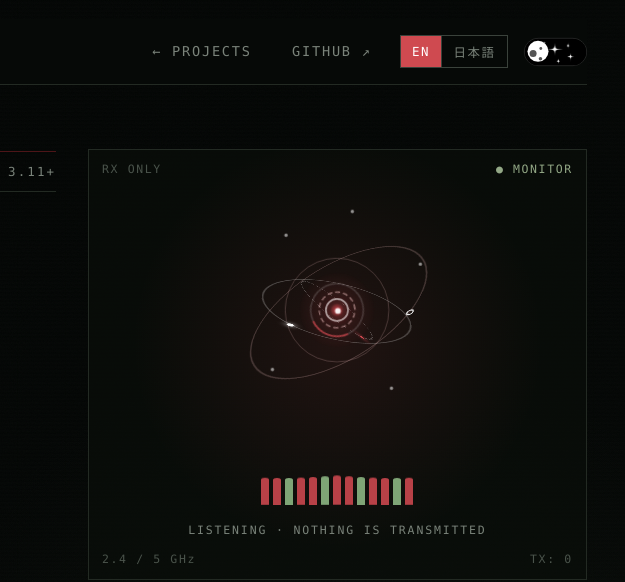
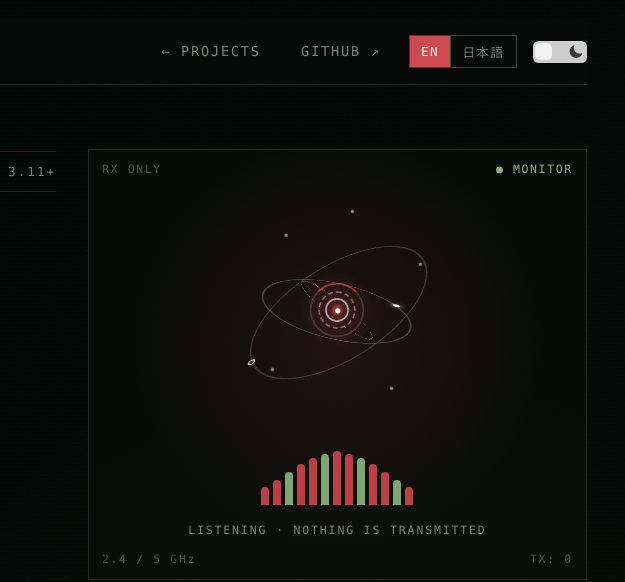
Before and after one commit to sudoxs/sudoxsweb, a plain HTML site: page projects/airwarden/index.html in a window 1280 px wide. Shown: the top 582 px of the page, 655-1280 px from the left. Drawn offline with Linux system fonts and the light colour scheme.

Commit message:
AirWarden page: static radar, lava and repo card; archive theme switch
- Radar panel (orbits, signal meter), lava-lamp panel and the repo card
  are now still images: no animations, no hover motion
- Replace the day/night switch with the same theme toggle as the
  archive home page

Co-Authored-By: Claude Opus 5.5 <noreply@anthropic.com>

```diff
--- a/projects/airwarden/index.html
+++ b/projects/airwarden/index.html
@@ -125,46 +125,27 @@ html.theme-light .site-header{background:rgba(243,241,236,.97)}
 .lang-switch button:hover{color:var(--ink-bright)}
 .lang-switch button[aria-pressed="true"]{background:var(--danger-bright);color:#fff}
 
-/* ── uiverse: CacaceRoberto/horrible-swan-62 — day/night switch (scaled, theme-bound) ── */
-.tsw-holder{width:63px;height:28px;position:relative;flex-shrink:0}
-.tsw{position:absolute;top:0;left:0;display:inline-block;width:90px;height:40px;border:1px solid rgb(58,58,58);border-radius:22px;transform:scale(.7);transform-origin:top left;cursor:pointer}
-.tsw input{opacity:0;width:0;height:0}
-.tsw-slider{position:absolute;inset:0;background-color:black;border-radius:20px;transition:.4s;overflow:hidden;z-index:2}
-.tsw-slider:before{position:absolute;content:"";height:30px;width:30px;left:4px;bottom:5px;background-color:white;transition:1s;border-radius:50%;overflow:hidden}
-.tsw-moons{position:absolute;opacity:1;transition:1s}
-.tsw-hole{position:absolute;border-radius:50%;background-color:rgb(85,85,85)}
-.tsw-hole:nth-child(1){height:5px;width:5px;top:26px;left:20px}
-.tsw-hole:nth-child(2){height:10px;width:10px;top:16px;left:7px}
-.tsw-hole:nth-child(3){height:4px;width:4px;top:12px;left:21px}
-.tsw input:checked + .tsw-slider{background-color:#62cff0}
-.tsw input:checked + .tsw-slider:before{transform:translateX(52px);background-color:orange}
-.tsw input:checked + .tsw-slider .tsw-moons{transform:translateX(52px);opacity:0}
-.tsw-stars{position:absolute;right:6px;top:0;bottom:0;width:60px;transition:1s;transform:translateY(0)}
-.tsw-star{position:absolute;fill:white;animation:tsw-twinkle 2s infinite}
-.tsw-star:nth-child(1){top:5px;right:29px;width:20px;animation-delay:.3s}
-.tsw-star:nth-child(2){top:18px;right:9px;width:15px}
-.tsw-star:nth-child(3){top:5px;right:15px;width:10px;animation-delay:.6s}
-.tsw-star:nth-child(4){top:26px;right:28px;width:12px;animation-delay:.9s}
-.tsw-star:nth-child(5){top:2px;right:50px;width:8px;animation-delay:1.2s}
-.tsw input:checked + .tsw-slider .tsw-stars{transform:translateY(-32px);opacity:0}
-@keyframes tsw-twinkle{0%{transform:scale(1)}40%{transform:scale(1.2)}80%{transform:scale(.8)}100%{transform:scale(1)}}
-.tsw-clouds,.tsw-bclouds{position:absolute;left:6px;top:0;bottom:0;width:20px;transition:1s;transform:translateX(-55px)}
-.tsw-bclouds{opacity:0;z-index:0}
-.tsw-bcloud{position:absolute;width:20px;height:20px;background-color:#555;opacity:60%;border-radius:50%;animation:tsw-cloud 6s infinite;animation-delay:1s}
-.tsw-bcloud:nth-child(1){top:1px;right:3px}
-.tsw-bcloud:nth-child(2){top:15px;left:9px}
-.tsw-bcloud:nth-child(3){top:20px;left:27px}
-.tsw input:checked + .tsw-slider .tsw-bclouds{transform:translateX(32px);opacity:1}
-.tsw-cloud{position:absolute;width:20px;height:20px;background-color:white;border-radius:50%;z-index:1;animation:tsw-cloud 6s infinite}
-.tsw-cloud:nth-child(1){top:0;height:21px;width:21px;right:14px}
-.tsw-cloud:nth-child(2){height:25px;width:25px;top:14px;right:6px}
-.tsw-cloud:nth-child(3){height:23px;width:23px;top:28px;left:4px}
-.tsw-cloud:nth-child(4){top:26px;left:20px}
-.tsw-cloud:nth-child(5){top:30px;left:30px}
-.tsw-cloud:nth-child(6){top:27px;left:46px}
-.tsw-cloud:nth-child(7){top:31px;left:58px}
-.tsw input:checked + .tsw-slider .tsw-clouds{transform:translateX(32px);opacity:1}
-@keyframes tsw-cloud{0%{transform:translateX(-32px)}40%{transform:translateX(-36px)}80%{transform:translateX(-28px)}100%{transform:translateX(-32px)}}
+/* ── theme switch — same component as the archive home page ── */
+.theme-switch{position:relative;display:flex;justify-content:center;direction:rtl}
+#theme-checkbox{display:none}
+#theme-checkbox + label{
+    font-size:1.35rem;height:1em;width:2.5em;border-radius:.25em;
+    cursor:pointer;display:flex;justify-content:space-between;
+    background-color:#cecece;position:relative;transition:background-color .3s ease;
+}
+#theme-checkbox:checked + label{background-color:#3a3a3a}
+#theme-checkbox + label:active{transform:scale(.85);transition:transform .2s}
+#theme-checkbox + label div{
+    width:.8em;height:.8em;border-radius:inherit;
+    position:absolute;top:.1em;left:.1em;z-index:10;
+    transition:.5s cubic-bezier(1,.33,.11,1.34);
+    background-color:#f2f2f2;
+}
+#theme-checkbox:checked + label div{left:1.6em;background-color:#212121}
+#theme-checkbox + label span{display:flex}
+#theme-checkbox + label svg{display:inline-block;height:1em;width:1em;padding:.15em;box-sizing:border-box}
+#theme-checkbox + label span:first-of-type{color:#3a3a3a}
+#theme-checkbox + label span:last-of-type{color:#cecece}
 
 /* ═══════════════════════ HERO ═══════════════════════ */
 .hero{
@@ -221,49 +202,39 @@ html.theme-light .hero::before{color:rgba(0,0,0,.035)}
 .hv-corner.tl{top:.6rem;left:.8rem}.hv-corner.tr{top:.6rem;right:.8rem;color:var(--signal)}
 .hv-corner.bl{bottom:.6rem;left:.8rem}.hv-corner.br{bottom:.6rem;right:.8rem}
 
-/* ── uiverse: r0n-dev/stupid-owl-56 — orbital loader as an "RF radar" (trimmed: core + 3 orbits, composited animations only) ── */
+/* ── uiverse: r0n-dev/stupid-owl-56 — orbital loader as an "RF radar" (static: core + 3 orbits) ── */
 .orbital-wrap{position:relative;z-index:2;width:250px;height:250px;display:flex;align-items:center;justify-content:center}
 .orbital-loader{position:relative;width:140px;height:140px;margin:auto;display:flex;align-items:center;justify-content:center;perspective:800px;transform-style:preserve-3d;transform:scale(1.7)}
 .orbital-loader *{box-sizing:border-box;transform-style:preserve-3d}
 .core-system{position:absolute;width:10px;height:10px;display:flex;align-items:center;justify-content:center}
-.core-micro-center{position:absolute;width:3px;height:3px;background-color:rgb(var(--orb));border-radius:50%;box-shadow:0 0 6px 1px rgba(var(--neon-a),.9);animation:corePulse 3.7s ease-in-out infinite alternate}
+.core-micro-center{position:absolute;width:3px;height:3px;background-color:rgb(var(--orb));border-radius:50%;box-shadow:0 0 6px 1px rgba(var(--neon-a),.9);}
 .core-inner-glow{position:absolute;width:8px;height:8px;border-radius:50%;background:radial-gradient(circle,rgba(var(--neon-a),.9) 0%,rgba(var(--orb),0) 70%)}
 .core-thin-ring{position:absolute;width:14px;height:14px;border:1px solid rgba(var(--orb),.6);border-radius:50%}
-.core-secondary-ring{position:absolute;width:22px;height:22px;border:1px dashed rgba(var(--orb2),.45);border-radius:50%;animation:spinCounterClockwise 6.3s linear infinite}
-.core-outer-ring{position:absolute;width:32px;height:32px;border:1px solid rgba(var(--orb),.15);border-top-color:rgba(var(--neon-a),.7);border-radius:50%;animation:spinClockwise 9s linear infinite}
+.core-secondary-ring{position:absolute;width:22px;height:22px;border:1px dashed rgba(var(--orb2),.45);border-radius:50%}
+.core-outer-ring{position:absolute;width:32px;height:32px;border:1px solid rgba(var(--orb),.15);border-top-color:rgba(var(--neon-a),.7);border-radius:50%}
 .core-halo{position:absolute;width:44px;height:44px;border-radius:50%;background:radial-gradient(circle,rgba(var(--neon-a),.18) 0%,rgba(var(--orb),0) 75%)}
-.radar-ping{position:absolute;width:150px;height:150px;border-radius:50%;border:1px solid rgba(var(--orb2),.55);transform:scale(.05);opacity:0;animation:radarPing 4s ease-out infinite}
 .orbit-system{position:absolute;display:flex;align-items:center;justify-content:center;border-radius:50%}
 .orbit-path{position:absolute;width:100%;height:100%;border-radius:50%;pointer-events:none}
 .orbit-object-wrapper{position:absolute;width:100%;height:100%;border-radius:50%}
 .orbit-object{position:absolute;top:50%;left:100%;transform:translate(-50%,-50%)}
 .orbit-1{width:90px;height:90px;transform:rotateX(68deg) rotateY(12deg)}
 .orbit-1 .orbit-path{border:1px solid rgba(var(--orb),.22)}
-.orbit-1 .orbit-object-wrapper{animation:spinClockwise 3.7s linear infinite}
+.orbit-1 .orbit-object-wrapper{transform:rotate(-35deg)}
 .orbit-1 .obj-circle{width:4px;height:4px;background-color:rgb(var(--orb));border-radius:50%;box-shadow:0 0 5px rgb(var(--orb))}
 .orbit-2{width:118px;height:118px;transform:rotateX(58deg) rotateY(-28deg) rotateZ(25deg)}
 .orbit-2 .orbit-path{border:1px solid rgba(var(--orb2),.2)}
-.orbit-2 .orbit-object-wrapper{animation:spinCounterClockwise 5.2s linear infinite}
+.orbit-2 .orbit-object-wrapper{transform:rotate(140deg)}
 .orbit-2 .obj-ring{width:5px;height:5px;border:1px solid rgba(var(--orb),.9);border-radius:50%}
 .orbit-3{width:54px;height:54px;transform:rotateX(76deg) rotateY(38deg) rotateZ(-15deg)}
 .orbit-3 .orbit-path{border:1px dashed rgba(var(--orb),.28)}
-.orbit-3 .orbit-object-wrapper{animation:spinClockwise 2.3s linear infinite}
+.orbit-3 .orbit-object-wrapper{transform:rotate(250deg)}
 .orbit-3 .obj-bright-point{width:3px;height:3px;background-color:rgb(var(--neon-a));border-radius:50%;box-shadow:0 0 6px 1px rgba(var(--neon-a),.9)}
 .orbit-dot{position:absolute;width:2px;height:2px;border-radius:50%;background:rgba(var(--orb),.55)}
-@keyframes spinClockwise{to{transform:rotate(360deg)}}
-@keyframes spinCounterClockwise{to{transform:rotate(-360deg)}}
-@keyframes corePulse{0%{transform:scale(.85);opacity:.7}100%{transform:scale(1.25);opacity:1}}
-@keyframes radarPing{0%{transform:scale(.05);opacity:0}10%{opacity:.8}100%{transform:scale(1);opacity:0}}
 
-/* ── uiverse: R5Program/fast-mule-73 — wave bars as a "signal" meter (scaleY instead of height) ── */
+/* ── uiverse: R5Program/fast-mule-73 — wave bars as a "signal" meter (static snapshot) ── */
 .wave{display:flex;align-items:flex-end;justify-content:center;gap:4px;height:54px;position:relative;z-index:2}
-.wave div{
-    width:8px;height:100%;border-radius:4px 4px 0 0;transform-origin:bottom;transform:scaleY(.1);
-    background-color:rgba(var(--neon-a),.85);
-    animation:wave 3.2s cubic-bezier(.5,.2,.3,1) infinite;animation-delay:var(--d,0s);
-}
+.wave div{width:8px;height:var(--h,50%);border-radius:4px 4px 0 0;background-color:rgba(var(--neon-a),.85)}
 .wave div:nth-child(3n){background-color:rgba(var(--neon-b),.85)}
-@keyframes wave{0%,100%{transform:scaleY(.1)}25%{transform:scaleY(1)}50%{transform:scaleY(.5)}75%{transform:scaleY(.75)}}
 
 /* ── uiverse: reglobby/rude-walrus-96 — holographic launch button (trimmed: no blur/filter animations) ── */
 .cta-zone{
@@ -409,9 +380,8 @@ html.theme-light .feature{background:var(--surface)}
 .lamp .boop.blob:nth-child(5){height:3em;width:3em;top:-3em;left:45%;animation:lava-down-1 9s linear -1s infinite}
 .lamp .boop.blob:nth-child(6){height:6em;width:4em;top:-8em;left:40%;animation:lava-down-2 9s linear -6s infinite}
 .lamp .boop.blob:nth-child(7){height:3em;width:4em;bottom:-3em;left:50%;animation:lava-deform 9s linear -2.5s infinite}
+/* the lamp is a still image: the blob keyframes only position the blobs (negative delays), they never run */
 .lamp .boop,.lamp .shadow{animation-play-state:paused!important}
-.lava-panel:hover .lamp .boop,.lava-panel:hover .lamp .shadow{animation-play-state:running!important}
-.lava-panel .io.hint{opacity:.55}
 .lamp .boop.blob-top{width:100%;height:5em;top:-2em}
 .lamp .boop.blob-bottom{width:100%;height:3em;bottom:-2em}
 .lamp .base-one{transform:perspective(1em) rotateX(-5deg);bottom:3.125em;border:.375em solid #151b16;border-top:.1875em solid #151b16;border-radius:0 0 .75em .75em;height:3.5em;width:6.125em}
@@ -484,12 +454,10 @@ html.theme-light .gh-backdrop{background:radial-gradient(circle at 50% 50%,#0000
 .gh-spin-blur{filter:blur(3em) url(#unopaq)}
 .gh-spin-intense{inset:-.125em;filter:blur(.5em) url(#unopaq2);border-radius:.75em}
 .gh-spin-inside{inset:-2px;border-radius:inherit;filter:blur(2px) url(#unopaq3);z-index:0}
-.gh-spin::before{content:"";position:absolute;inset:-30%;rotate:10deg;animation:speen 8s cubic-bezier(.56,.15,.28,.86) infinite paused}
-.gh-wrap:hover .gh-spin::before{animation-play-state:running}
+.gh-spin::before{content:"";position:absolute;inset:-30%;rotate:10deg}
 .gh-spin-blur::before{background:linear-gradient(-45deg,rgb(var(--neon-a)),#0000 46% 54%,rgb(var(--neon-b)))}
 .gh-spin-intense::before{background:linear-gradient(-45deg,rgba(var(--neon-a),.9),#0000 35% 65%,rgba(var(--neon-b),.9))}
 .gh-spin-inside::before{background:linear-gradient(-45deg,#f6b3b6,#0000 35% 65%,#cfe8c6)}
-@keyframes speen{0%{rotate:10deg}50%{rotate:190deg}to{rotate:370deg}}
 
 /* terminal snippet */
 .term{margin-top:1.4rem;border:1px solid var(--border-strong);background:var(--surface);font-size:var(--fs-xs)}
@@ -616,20 +584,19 @@ html.theme-light .footer-icon-fx::after{background:var(--surface)}
                 <button type="button" data-set-lang="en" aria-pressed="true">EN</button>
                 <button type="button" data-set-lang="ja" aria-pressed="false">日本語</button>
             </div>
-            <div class="tsw-holder" title="Light / Dark">
-                <label class="tsw" aria-label="Toggle light / dark theme">
-                    <input type="checkbox" id="theme-checkbox">
-                    <span class="tsw-slider">
-                        <span class="tsw-moons"><span class="tsw-hole"></span><span class="tsw-hole"></span><span class="tsw-hole"></span></span>
-                        <span class="tsw-bclouds"><span class="tsw-bcloud"></span><span class="tsw-bcloud"></span><span class="tsw-bcloud"></span></span>
-                        <span class="tsw-clouds"><span class="tsw-cloud"></span><span class="tsw-cloud"></span><span class="tsw-cloud"></span><span class="tsw-cloud"></span><span class="tsw-cloud"></span><span class="tsw-cloud"></span><span class="tsw-cloud"></span></span>
-                        <span class="tsw-stars">
-                            <svg class="tsw-star" viewBox="0 0 20 20"><path d="M 0 10 C 10 10,10 10 ,0 10 C 10 10 , 10 10 , 10 20 C 10 10 , 10 10 , 20 10 C 10 10 , 10 10 , 10 0 C 10 10,10 10 ,0 10 Z"></path></svg>
-                            <svg class="tsw-star" viewBox="0 0 20 20"><path d="M 0 10 C 10 10,10 10 ,0 10 C 10 10 , 10 10 , 10 20 C 10 10 , 10 10 , 20 10 C 10 10 , 10 10 , 10 0 C 10 10,10 10 ,0 10 Z"></path></svg>
-                            <svg class="tsw-star" viewBox="0 0 20 20"><path d="M 0 10 C 10 10,10 10 ,0 10 C 10 10 , 10 10 , 10 20 C 10 10 , 10 10 , 20 10 C 10 10 , 10 10 , 10 0 C 10 10,10 10 ,0 10 Z"></path></svg>
-                            <svg class="tsw-star" viewBox="0 0 20 20"><path d="M 0 10 C 10 10,10 10 ,0 10 C 10 10 , 10 10 , 10 20 C 10 10 , 10 10 , 20 10 C 10 10 , 10 10 , 10 0 C 10 10,10 10 ,0 10 Z"></path></svg>
-                            <svg class="tsw-star" viewBox="0 0 20 20"><path d="M 0 10 C 10 10,10 10 ,0 10 C 10 10 , 10 10 , 10 20 C 10 10 , 10 10 , 20 10 C 10 10 , 10 10 , 10 0 C 10 10,10 10 ,0 10 Z"></path></svg>
-                        </span>
+            <div class="theme-switch">
+                <input type="checkbox" id="theme-checkbox" />
+                <label for="theme-checkbox" aria-label="Toggle light / dark theme">
+                    <div></div>
+                    <span>
+                        <svg xmlns="http://www.w3.org/2000/svg" viewBox="0 0 24 24" fill="currentColor">
+                            <path fill-rule="evenodd" d="M9.528 1.718a.75.75 0 01.162.819A8.97 8.97 0 009 6a9 9 0 009 9 8.97 8.97 0 003.463-.69.75.75 0 01.981.98 10.503 10.503 0 01-9.694 6.46c-5.799 0-10.5-4.701-10.5-10.5 0-4.368 2.667-8.112 6.46-9.694a.75.75 0 01.818.162z" clip-rule="evenodd"></path>
+                        </svg>
+                    </span>
+                    <span>
+                        <svg xmlns="http://www.w3.org/2000/svg" viewBox="0 0 24 24" fill="currentColor">
+                            <path d="M12 2.25a.75.75 0 01.75.75v2.25a.75.75 0 01-1.5 0V3a.75.75 0 01.75-.75zM7.5 12a4.5 4.5 0 119 0 4.5 4.5 0 01-9 0zM18.894 6.166a.75.75 0 00-1.06-1.06l-1.591 1.59a.75.75 0 101.06 1.061l1.591-1.59zM21.75 12a.75.75 0 01-.75.75h-2.25a.75.75 0 010-1.5H21a.75.75 0 01.75.75zM17.834 18.894a.75.75 0 001.06-1.06l-1.59-1.591a.75.75 0 10-1.061 1.06l1.59 1.591zM12 18a.75.75 0 01.75.75V21a.75.75 0 01-1.5 0v-2.25A.75.75 0 0112 18zM7.758 17.303a.75.75 0 00-1.061-1.06l-1.591 1.59a.75.75 0 001.06 1.061l1.591-1.59zM6 12a.75.75 0 01-.75.75H3a.75.75 0 010-1.5h2.25A.75.75 0 016 12zM6.697 7.757a.75.75 0 001.06-1.06l-1.59-1.591a.75.75 0 00-1.061 1.06l1.59 1.591z"></path>
+                        </svg>
                     </span>
                 </label>
             </div>
@@ -660,7 +627,6 @@ html.theme-light .footer-icon-fx::after{background:var(--surface)}
                 <span class="hv-corner br">TX: 0</span>
                 <div class="orbital-wrap">
                     <div class="orbital-loader">
-                        <div class="radar-ping"></div>
                         <div class="core-system"><div class="core-halo"></div><div class="core-outer-ring"></div><div class="core-secondary-ring"></div><div class="core-thin-ring"></div><div class="core-inner-glow"></div><div class="core-micro-center"></div></div>
                         <div class="orbit-system orbit-1"><div class="orbit-path"></div><div class="orbit-object-wrapper"><div class="orbit-object obj-circle"></div></div></div>
                         <div class="orbit-system orbit-2"><div class="orbit-path"></div><div class="orbit-object-wrapper"><div class="orbit-object obj-ring"></div></div></div>
@@ -669,7 +635,7 @@ html.theme-light .footer-icon-fx::after{background:var(--surface)}
                     </div>
                 </div>
                 <div class="wave">
-                    <div style="--d:.3s"></div><div style="--d:.25s"></div><div style="--d:.2s"></div><div style="--d:.15s"></div><div style="--d:.1s"></div><div style="--d:.05s"></div><div style="--d:.01s"></div><div style="--d:.05s"></div><div style="--d:.1s"></div><div style="--d:.15s"></div><div style="--d:.2s"></div><div style="--d:.25s"></div><div style="--d:.3s"></div>
+                    <div style="--h:35%"></div><div style="--h:48%"></div><div style="--h:62%"></div><div style="--h:76%"></div><div style="--h:88%"></div><div style="--h:96%"></div><div style="--h:100%"></div><div style="--h:96%"></div><div style="--h:88%"></div><div style="--h:76%"></div><div style="--h:62%"></div><div style="--h:48%"></div><div style="--h:35%"></div>
                 </div>
                 <span class="hv-label"><span class="en">LISTENING · NOTHING IS TRANSMITTED</span><span class="ja">受信のみ · 送信は一切なし</span></span>
             </div>
@@ -839,7 +805,6 @@ html.theme-light .footer-icon-fx::after{background:var(--surface)}
                         </div>
                     </div>
                     <span class="io"><b>OUT</b> · report.{json,csv,html}</span>
-                    <span class="io hint"><span class="en">hover to process</span><span class="ja">ホバーで処理開始</span></span>
                 </div>
             </div>
         </section>
@@ -1098,7 +1063,7 @@ html.theme-light .footer-icon-fx::after{background:var(--surface)}
         var live = new IntersectionObserver(function(entries){
             entries.forEach(function(e){ e.target.classList.toggle("offscreen", !e.isIntersecting); });
         });
-        document.querySelectorAll(".hero, .cta-zone, .lava-panel, .gh-stage, .term, .tsw-holder, .site-footer").forEach(function(el){ live.observe(el); });
+        document.querySelectorAll(".hero, .cta-zone, .term, .site-footer").forEach(function(el){ live.observe(el); });
     }
 
     /* ── reveal on scroll ── */
```
